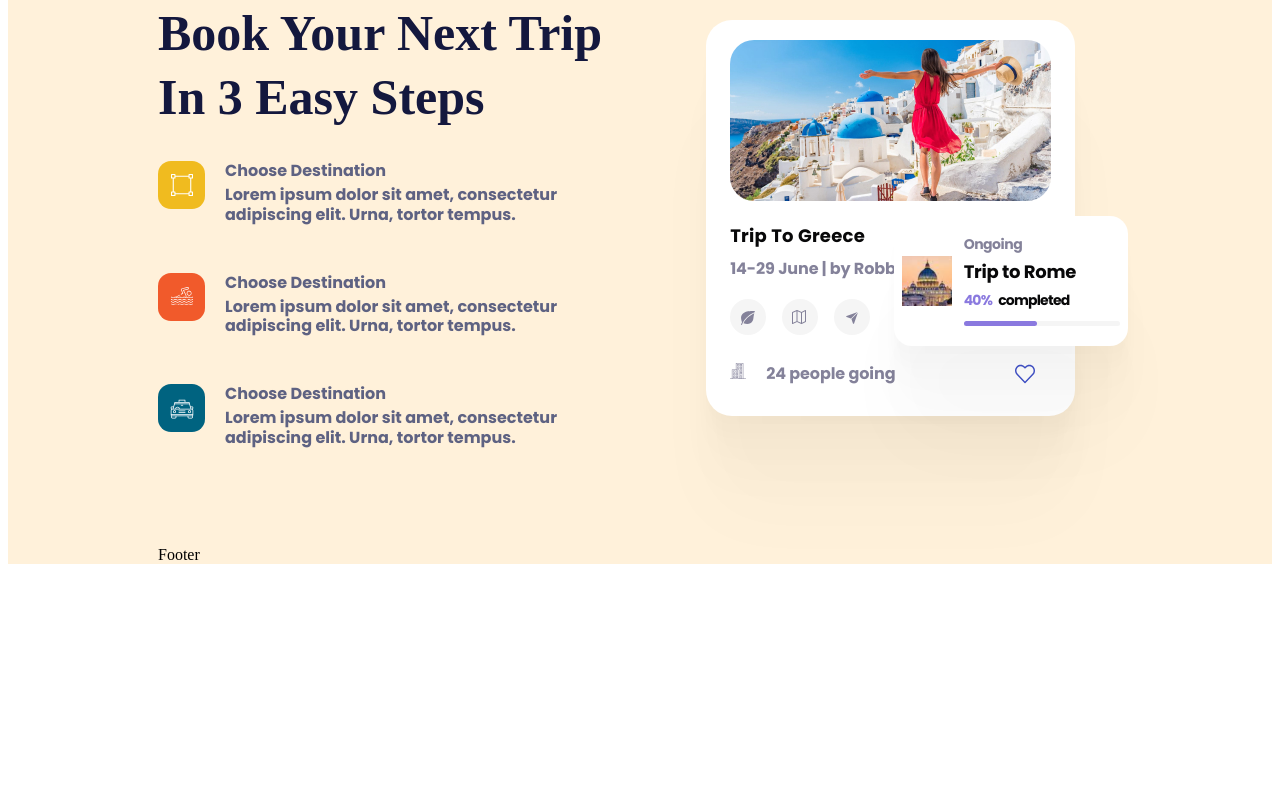
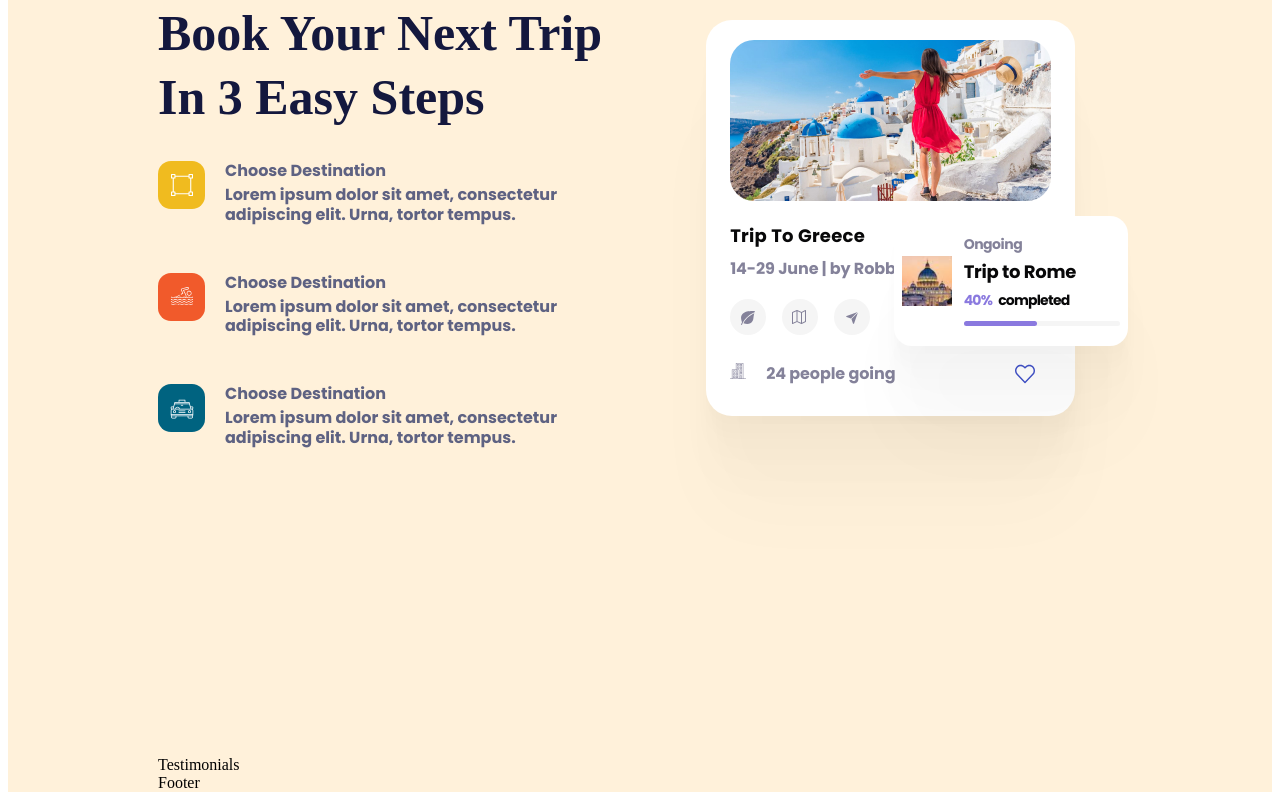
Before and after one commit to Olzhas92/react-diploma-paper, a React (Create React App) app: page / in a window 1280 px wide. Shown: the part 2377-3177 px from the top of the page. Before the commit the page ends 2949 px from the top, so only its background shows below. Built offline with nearby package versions, Linux system fonts and the light colour scheme; a web font is replaced by a local one.

Commit message:
Testimonials Section added. Carousel to be added later

```diff
--- a/src/components/Body/Features/Features.module.css
+++ b/src/components/Body/Features/Features.module.css
@@ -3,6 +3,7 @@
   align-items: center;
   justify-content: space-between;
   flex-direction: row;
+  margin-bottom: 210px;
 }
 
 .features__text {
--- /dev/null
+++ b/src/components/Body/Testimonials/Testimonials.jsx
@@ -0,0 +1,5 @@
+import React from "react";
+
+export const Testimonials = () => {
+  return <div>Testimonials</div>;
+};
--- a/src/pages/HomePage.jsx
+++ b/src/pages/HomePage.jsx
@@ -3,6 +3,7 @@ import { Hero } from "../components/Body/Hero/Hero";
 import { Categories } from "../components/Body/Categories/Categories";
 import { TopSelling } from "../components/Body/TopSelling/TopSelling";
 import { Features } from "../components/Body/Features/Features";
+import { Testimonials } from "../components/Body/Testimonials/Testimonials";
 
 export const HomePage = () => {
   return (
@@ -11,6 +12,7 @@ export const HomePage = () => {
       <Categories />
       <TopSelling />
       <Features />
+      <Testimonials />
     </div>
   );
 };
```
